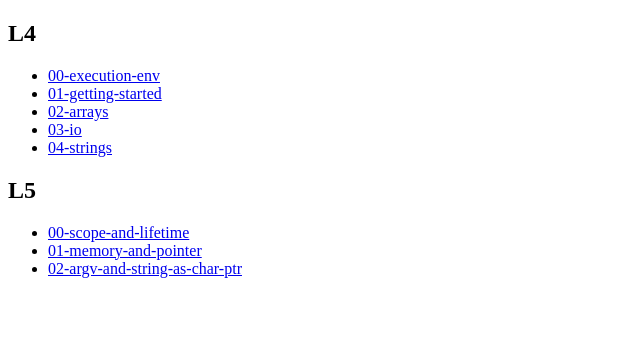
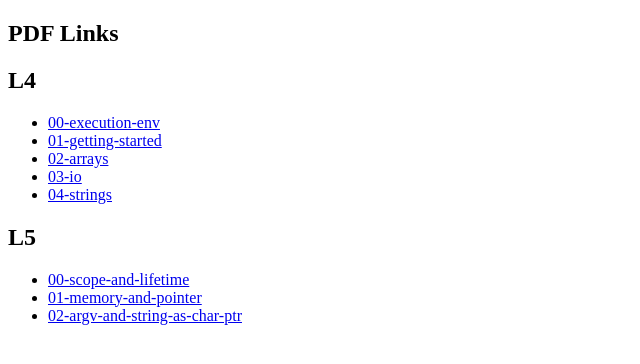
Before and after one commit to kb0099/kb0099.github.io, a plain HTML site: page pdf-links.html in a window 1280 px wide. Shown: the whole page, without its empty margins (0-640 px from the left). Drawn offline with Linux system fonts and the light colour scheme.

Commit message:
Update and rename index.html to pdf-links.html

```diff
--- a/index.html
+++ b/pdf-links.html
@@ -10,7 +10,7 @@
 
 <body>
     <!-- pdf links -->
-
+    <h2>PDF Links</h2>
     <section>
         <h2>L4</h2>
         <!-- wrap the a tags inside li -->
```
